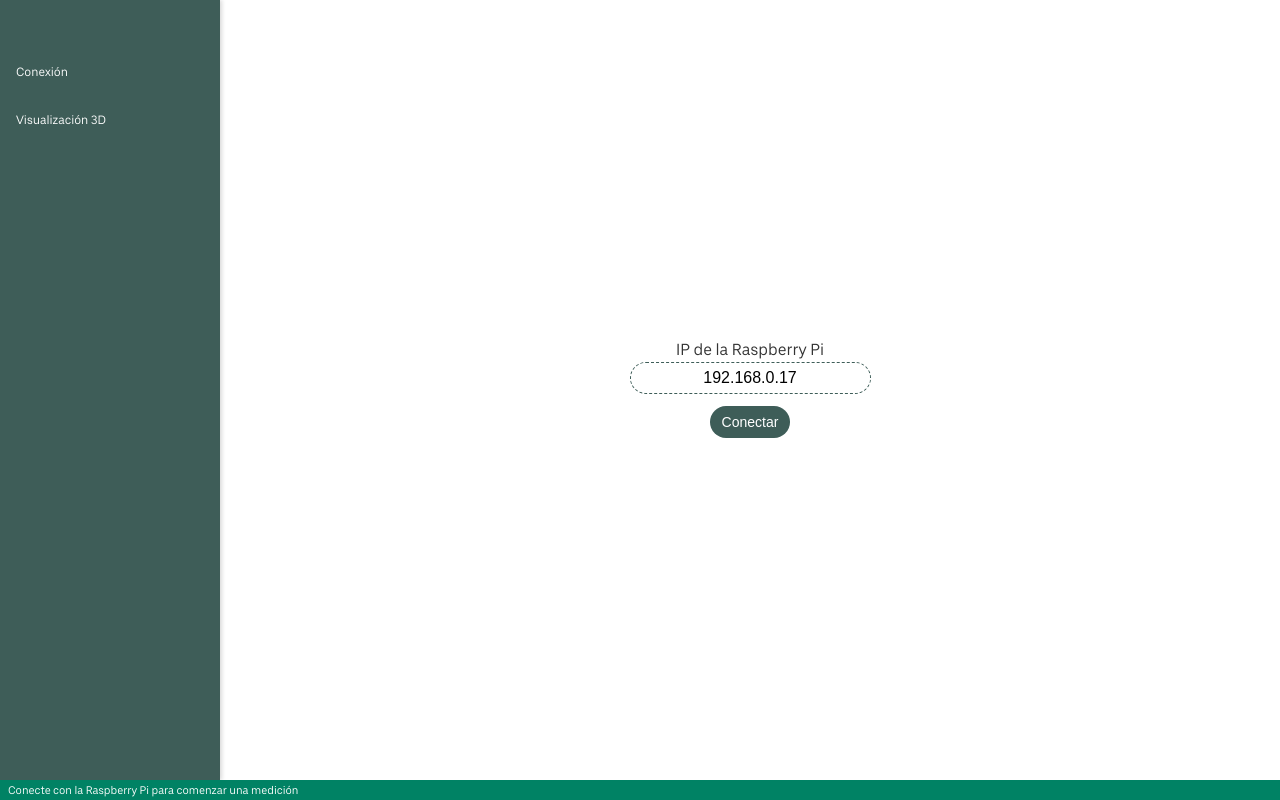
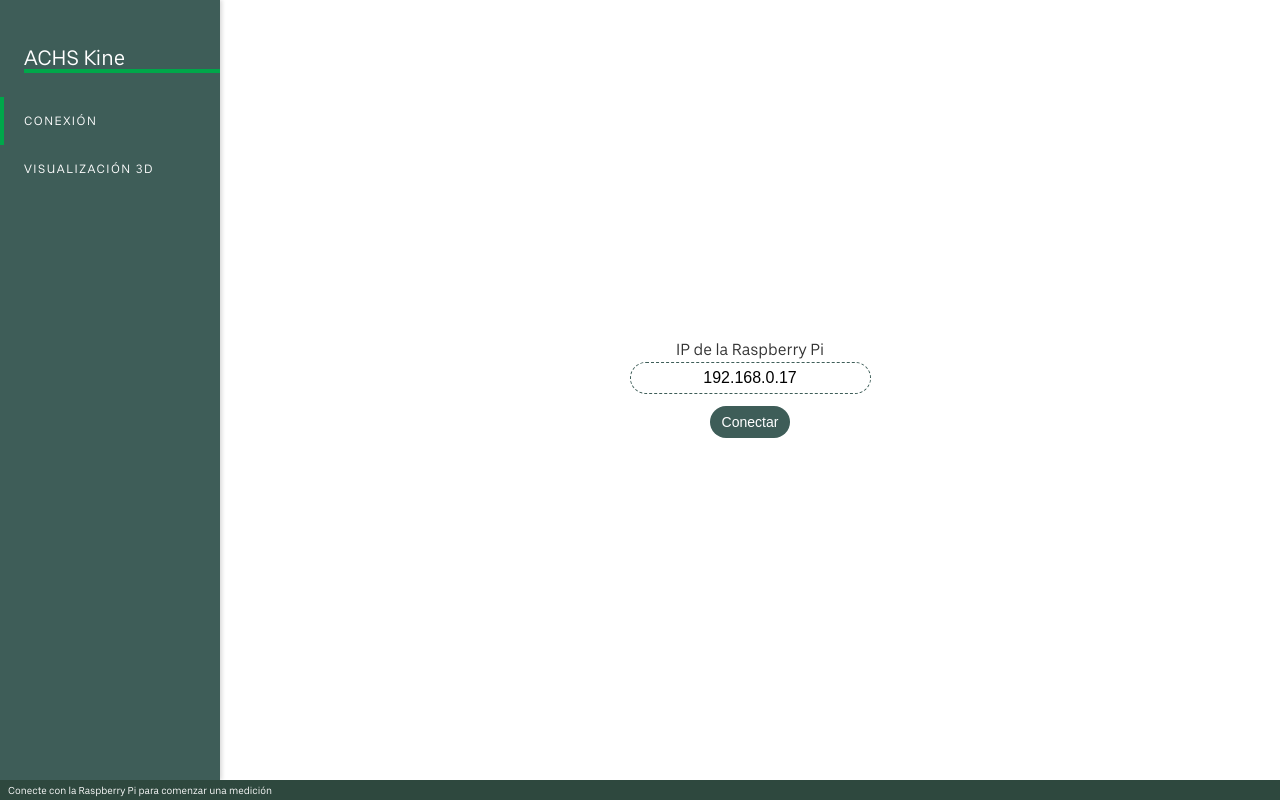
Before and after one commit to alavado/metawear-kine-electron, a React (Create React App) app: page /dispositivos in a window 1280 px wide. Built offline with nearby package versions, Linux system fonts and the light colour scheme; what react-three-fiber would draw is missing.

Commit message:
remueve menu

```diff
--- a/public/electron.js
+++ b/public/electron.js
@@ -8,7 +8,7 @@ const isDev = require('electron-is-dev')
 let mainWindow
 
 function createWindow() {
-  mainWindow = new BrowserWindow({width: 900, height: 680})
+  mainWindow = new BrowserWindow({width: 900, height: 680, autoHideMenuBar: true})
   mainWindow.loadURL(isDev ? 'http://localhost:3000' : `file://${path.join(__dirname, '../build/index.html')}`)
   if (isDev) {
     // Open the DevTools.
--- a/src/components/App/App.css
+++ b/src/components/App/App.css
@@ -42,18 +42,33 @@ nav {
   height: calc(100vh - 20px);
   background-color: #3E5D58;
   padding-top: 48px;
+  min-width: 220px;
+}
+
+nav h1 {
+  color: white;
+  margin-left: 24px;
+  margin-bottom: 24px;
+  font-size: 1.3em;
+  border-bottom: 4px solid #00A74A;
 }
 
 nav a {
   text-align: left;
   color: white;
-  padding-left: 16px;
   font-size: 12px;
-  min-width: 220px;
+  padding-left: 24px;
   height: 48px;
   display: flex;
   align-items: center;
+  text-transform: uppercase;
+  letter-spacing: 1.5px;
   transition: background-color .25s ease-in-out;
+}
+
+nav a.link-activo {
+  padding-left: 20px;
+  border-left: 4px solid #00A74A;
 }
 
 nav a:hover {
@@ -61,13 +76,13 @@ nav a:hover {
 }
 
 footer {
-  background-color: #008264;
   height: 20px;
   display: flex;
   align-items: center;
   color: white;
-  font-size: 11px;
+  font-size: 10px;
   padding-left: 8px;
+  transition: background-color .25s ease-in-out;
 }
 
 section {
@@ -104,6 +119,6 @@ button:hover {
   background-color: #008264;
 }
 
-canvas:focus {
+canvas:focus, a:focus {
   outline: none;
 }
--- a/src/components/App/App.js
+++ b/src/components/App/App.js
@@ -2,7 +2,7 @@ import React, { useState } from 'react'
 import './App.css'
 import Conexion from '../Conexion'
 import Esqueleto from '../Esqueleto'
-import { Link, Switch, Route } from 'react-router-dom'
+import { NavLink as Link, Switch, Route } from 'react-router-dom'
 import { w3cwebsocket } from 'websocket'
 import { useSelector, useDispatch } from 'react-redux'
 import { fijarEstadoConexion, actualizarDispositivos } from '../../redux/actions'
@@ -17,10 +17,16 @@ const App = () => {
     const socket = new w3cwebsocket(`ws://${ip}/echo`, 'message')
     dispatch(fijarEstadoConexion('Conectando...'))
     socket.onerror = () => {
-      dispatch(fijarEstadoConexion('Error: No se encontró una Raspberry Pi en la URL ingresada.'))
+      dispatch(fijarEstadoConexion({
+        texto: 'Error: No se encontró una Raspberry Pi en la URL ingresada.',
+        color: 'red'
+      }))
     }
     socket.onopen = () => {
-      dispatch(fijarEstadoConexion('Conexión exitosa con Rasberry Pi'))
+      dispatch(fijarEstadoConexion({
+        texto: 'Conexión exitosa con Rasberry Pi',
+        color: '#00A74A'
+      }))
     }
     socket.onclose = () => {
       dispatch(fijarEstadoConexion('Conexión cerrada'))
@@ -38,8 +44,9 @@ const App = () => {
     <div className="app">
       <div className="contenedor-principal">
         <nav>
-          <Link to="/dispositivos">Conexión</Link>
-          <Link to="/esqueleto">Visualización 3D</Link>
+          <h1>ACHS Kine</h1>
+          <Link to="/dispositivos" activeClassName="link-activo">Conexión</Link>
+          <Link to="/esqueleto" activeClassName="link-activo">Visualización 3D</Link>
         </nav>
         <Switch>
           <Route path="/dispositivos" component={() => (
@@ -51,7 +58,7 @@ const App = () => {
           <Route path="/esqueleto" component={Esqueleto} />
         </Switch>
       </div>
-      <footer>{estadoConexion}</footer>
+      <footer style={{ backgroundColor: estadoConexion.color }}>{estadoConexion.texto}</footer>
     </div>
   )
 }
--- a/src/components/Conexion/Conexion.css
+++ b/src/components/Conexion/Conexion.css
@@ -37,8 +37,9 @@
   background-color: #3E5D58;
   color: white;
   font-size: 12px;
-  padding: 8px 8px;
+  padding: 8px 16px;
   width: 100%;
+  letter-spacing: 1.5px;
 }
 
 #formulario-conexion {
--- a/src/redux/reducers/conexion.js
+++ b/src/redux/reducers/conexion.js
@@ -1,7 +1,10 @@
 import { FIJAR_ESTADO_CONEXION } from "../actionTypes"
 
 const initialState = {
-  estado: 'Conecte con la Raspberry Pi para comenzar una medición'
+  estado: {
+    texto: 'Conecte con la Raspberry Pi para comenzar una medición',
+    color: '#2E483E'
+  }
 }
 
 export default function(state = initialState, action) {
```
